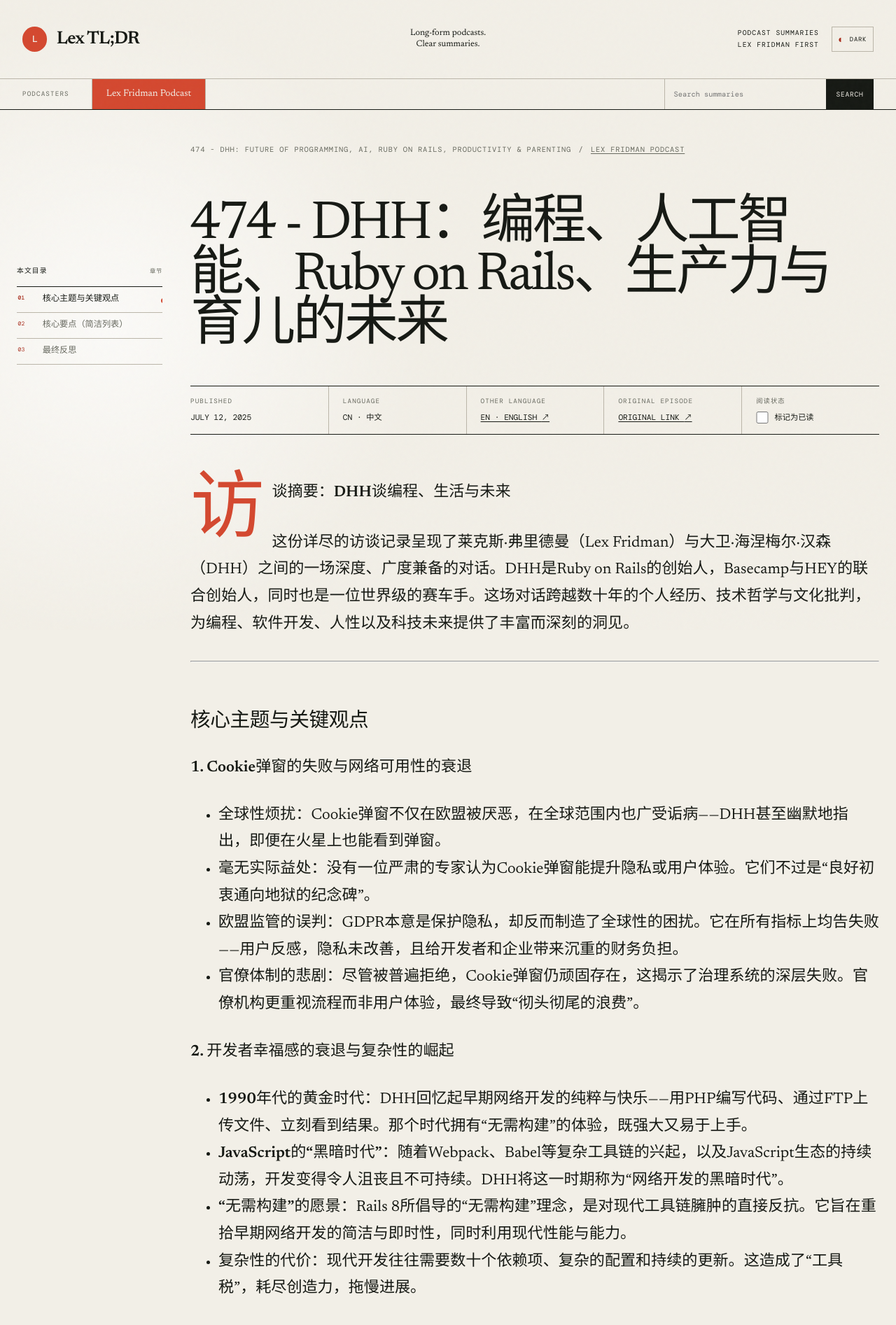
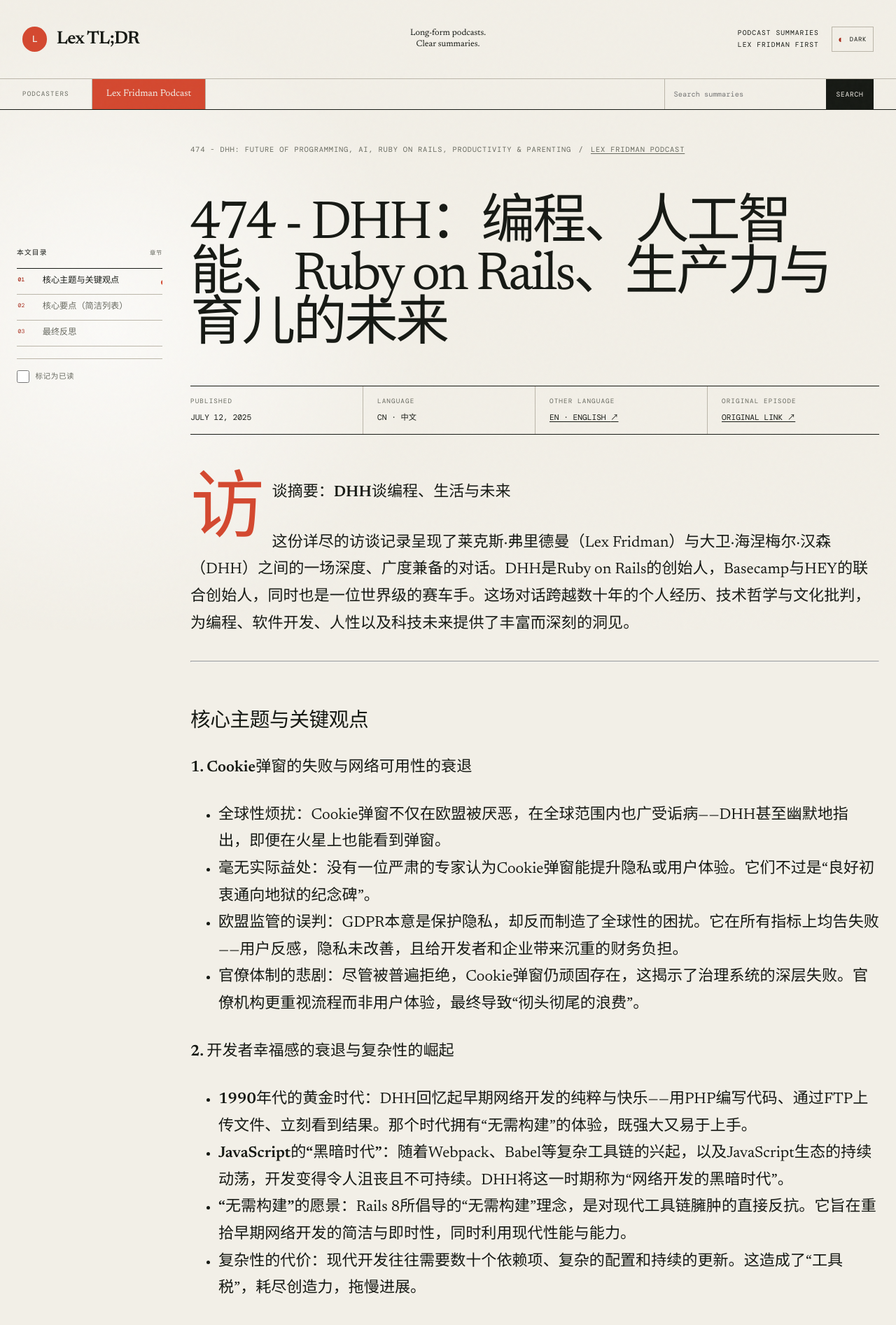
Before and after one commit to allenlsy/lex-summary, a Jekyll site: the page built from _posts/2025-07-12-474-dhh-future-of-programming-ai-ruby-on-rails-productivity-parenting-cn.md, in a window 1280 px wide. Shown: the top 1893 px of the page at 70% size. Built offline with Jekyll 4.4.1, drawn with Linux system fonts in a browser that asks for light colours; comment, search, counter and statistics services are not loaded.

Commit message:
Move the read toggle into the floating nav rail

```diff
--- a/_layouts/post.html
+++ b/_layouts/post.html
@@ -37,13 +37,6 @@
       {% if page.original_link and page.original_link != empty %}
         <p><span>Original episode</span><a class="post-original-link" href="{{ page.original_link }}">Original Link <span aria-hidden="true">↗</span></a></p>
       {% endif %}
-      <p class="post-read-status">
-        <span>{% if page.language == 'cn' %}阅读状态{% else %}Read status{% endif %}</span>
-        <label class="read-toggle">
-          <input type="checkbox" data-read-toggle>
-          <span>{% if page.language == 'cn' %}标记为已读{% else %}Mark as read{% endif %}</span>
-        </label>
-      </p>
     </div>
   </header>
 
@@ -59,6 +52,10 @@
             <ol data-post-toc-list></ol>
           </nav>
         </details>
+        <label class="read-toggle read-toggle-rail">
+          <input type="checkbox" data-read-toggle>
+          <span>{% if page.language == 'cn' %}标记为已读{% else %}Mark as read{% endif %}</span>
+        </label>
       </div>
     </aside>
     <div class="post-content">{{ content }}</div>
--- a/assets/css/style.css
+++ b/assets/css/style.css
@@ -163,6 +163,9 @@
 .post-read-status label { display: inline-flex; align-items: center; gap: .55rem; cursor: pointer; }
 .read-toggle input { width: 1.1rem; height: 1.1rem; margin: 0; accent-color: var(--accent); cursor: pointer; }
 .read-toggle input:focus-visible { outline: 2px solid var(--accent); outline-offset: 3px; }
+.read-toggle-rail { display: flex; align-items: center; gap: .55rem; margin-top: 1.1rem; padding-top: 1rem; border-top: 1px solid var(--rule); color: var(--muted); font-family: var(--mono); font-size: .66rem; letter-spacing: .06em; text-transform: uppercase; cursor: pointer; }
+.read-toggle-rail:hover { color: var(--ink); }
+.read-toggle-rail span { line-height: 1.3; }
 .post-body { display: block; max-width: 64rem; margin-inline: 0 auto; }
 .post-content { font-size: clamp(1.15rem, 2vw, 1.38rem); line-height: 1.75; }
 .post-content > p:first-child::first-letter { float: left; margin: .11em .1em 0 0; color: var(--accent); font-size: 4.8em; line-height: .7; }
```
